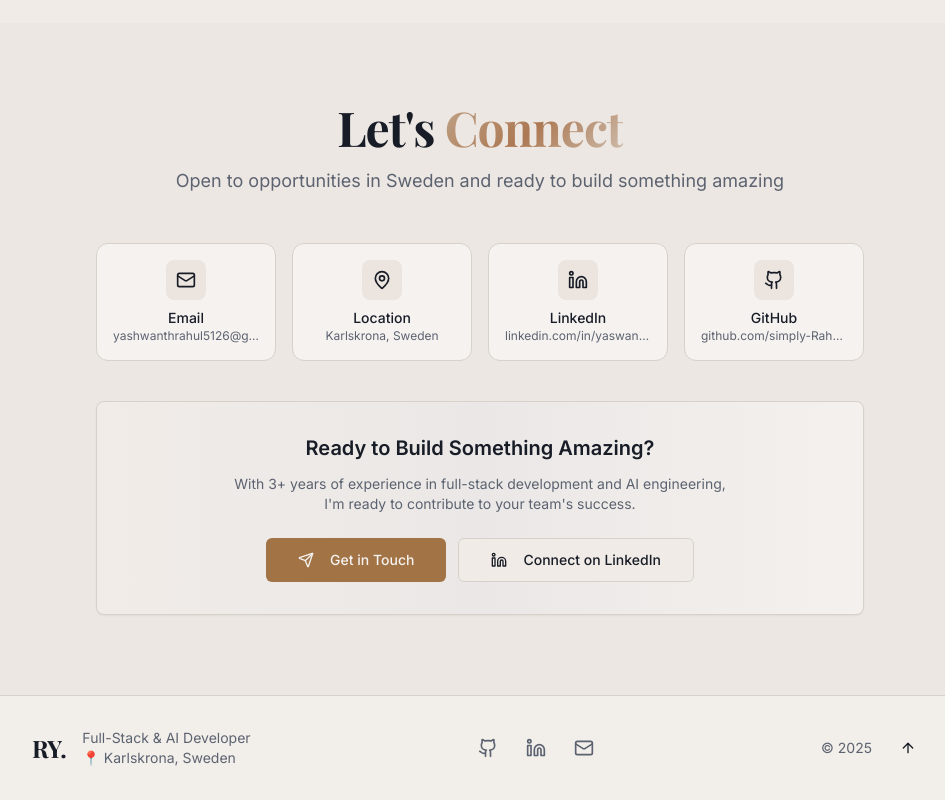
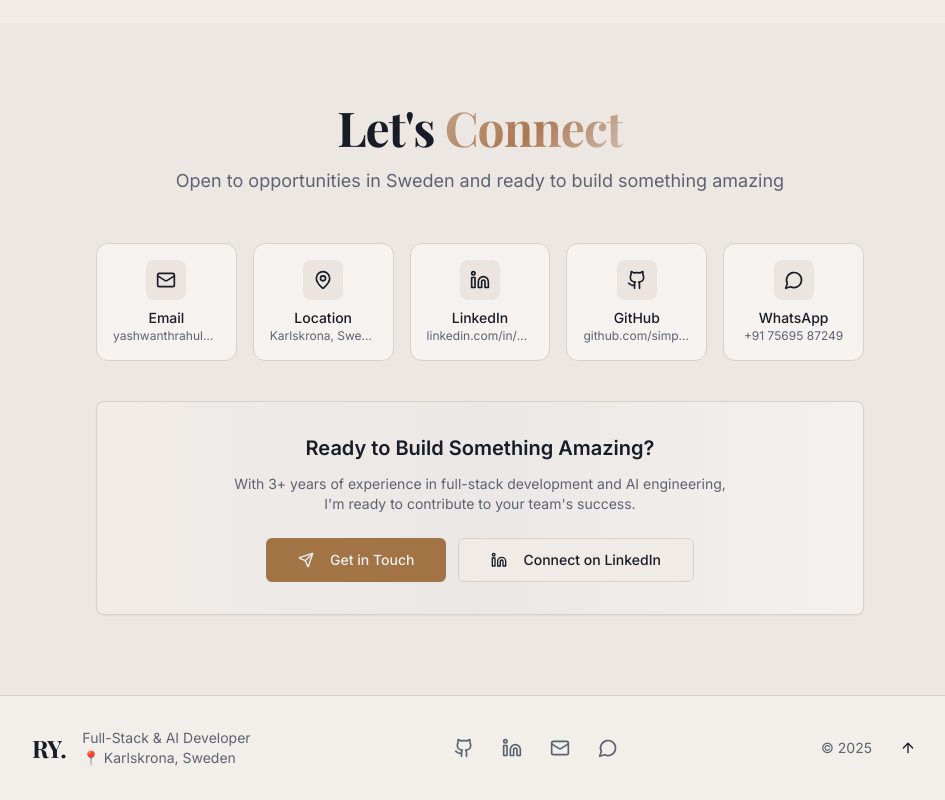
Before and after one commit to simply-Rahul2/Rahul-Portfolio, a React (Vite) app: page / in a window 1280 px wide. Shown: the part 7801-8601 px from the top of the page, without its empty margins (304-1249 px from the left). Built offline with nearby package versions, Linux system fonts and the light colour scheme.

Commit message:
Changes
Co-authored-by: simply-Rahul8 <154051568+simply-Rahul8@users.noreply.github.com>

```diff
--- a/src/components/ContactSection.tsx
+++ b/src/components/ContactSection.tsx
@@ -1,6 +1,6 @@
 import { motion, useInView } from 'framer-motion';
 import { useRef } from 'react';
-import { Mail, MapPin, Linkedin, Github, Send } from 'lucide-react';
+import { Mail, MapPin, Linkedin, Github, Send, MessageCircle } from 'lucide-react';
 import { Button } from '@/components/ui/button';
 import { Card, CardContent } from '@/components/ui/card';
 
@@ -13,6 +13,7 @@ const ContactSection = () => {
     { icon: MapPin, label: 'Location', value: 'Karlskrona, Sweden', href: '#' },
     { icon: Linkedin, label: 'LinkedIn', value: 'linkedin.com/in/yaswanthrahul', href: 'https://www.linkedin.com/in/yaswanthrahul/' },
     { icon: Github, label: 'GitHub', value: 'github.com/simply-Rahul8', href: 'https://github.com/simply-Rahul8' },
+    { icon: MessageCircle, label: 'WhatsApp', value: '+91 75695 87249', href: 'https://wa.me/917569587249' },
   ];
 
   return (
@@ -38,7 +39,7 @@ const ContactSection = () => {
             initial={{ opacity: 0, y: 20 }}
             animate={isInView ? { opacity: 1, y: 0 } : {}}
             transition={{ delay: 0.1, duration: 0.5 }}
-            className="grid grid-cols-2 md:grid-cols-4 gap-4 mb-10"
+            className="grid grid-cols-2 md:grid-cols-5 gap-4 mb-10"
           >
             {contactInfo.map((item, index) => (
               <motion.a
--- a/src/components/Footer.tsx
+++ b/src/components/Footer.tsx
@@ -1,4 +1,4 @@
-import { ArrowUp, Github, Linkedin, Mail } from 'lucide-react';
+import { ArrowUp, Github, Linkedin, Mail, MessageCircle } from 'lucide-react';
 import { Button } from '@/components/ui/button';
 
 const Footer = () => {
@@ -31,6 +31,11 @@ const Footer = () => {
               className="p-2 hover:bg-primary/10 rounded-lg transition-colors">
               <Mail className="h-5 w-5 text-muted-foreground hover:text-primary" />
             </a>
+            <a href="https://wa.me/917569587249" target="_blank" rel="noopener noreferrer"
+              aria-label="WhatsApp"
+              className="p-2 hover:bg-primary/10 rounded-lg transition-colors">
+              <MessageCircle className="h-5 w-5 text-muted-foreground hover:text-primary" />
+            </a>
           </div>
 
           <div className="flex items-center gap-4">
```
